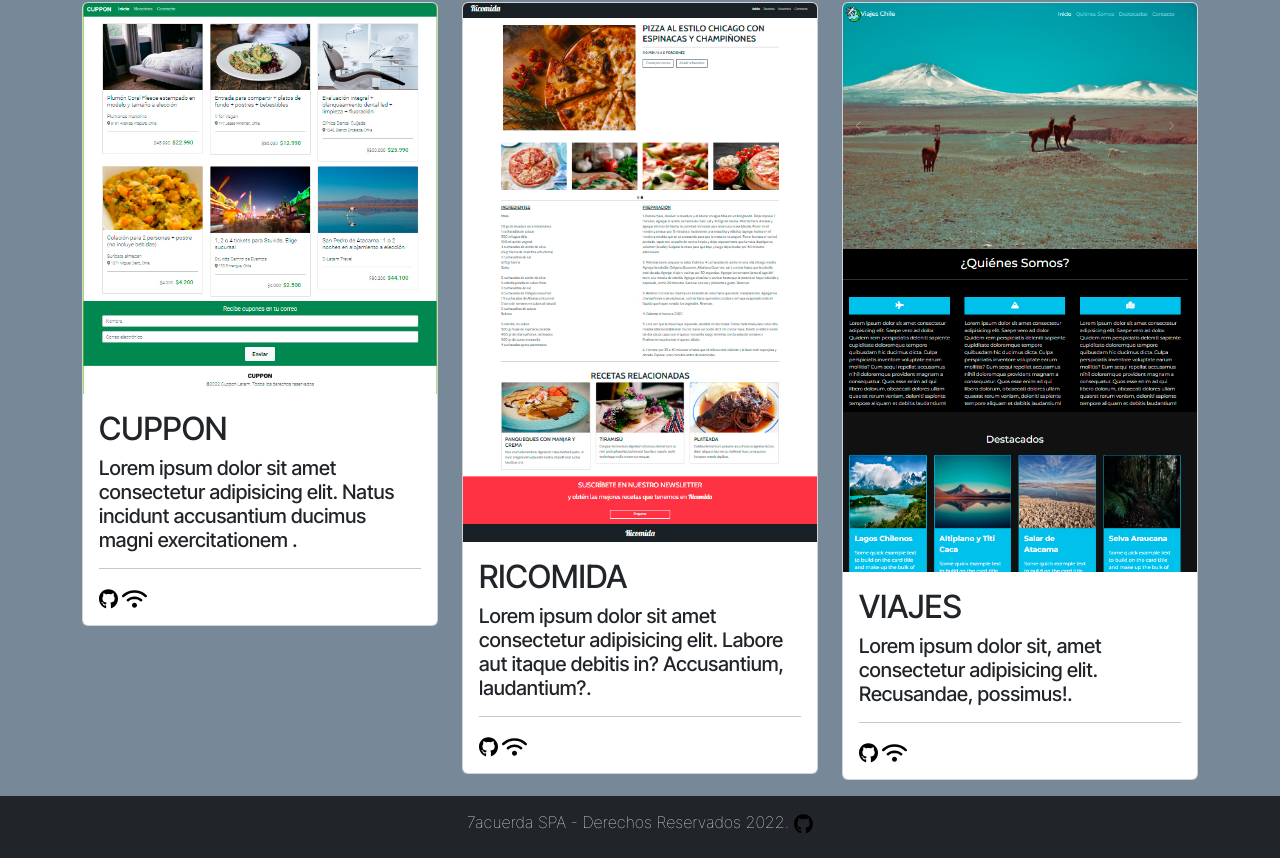
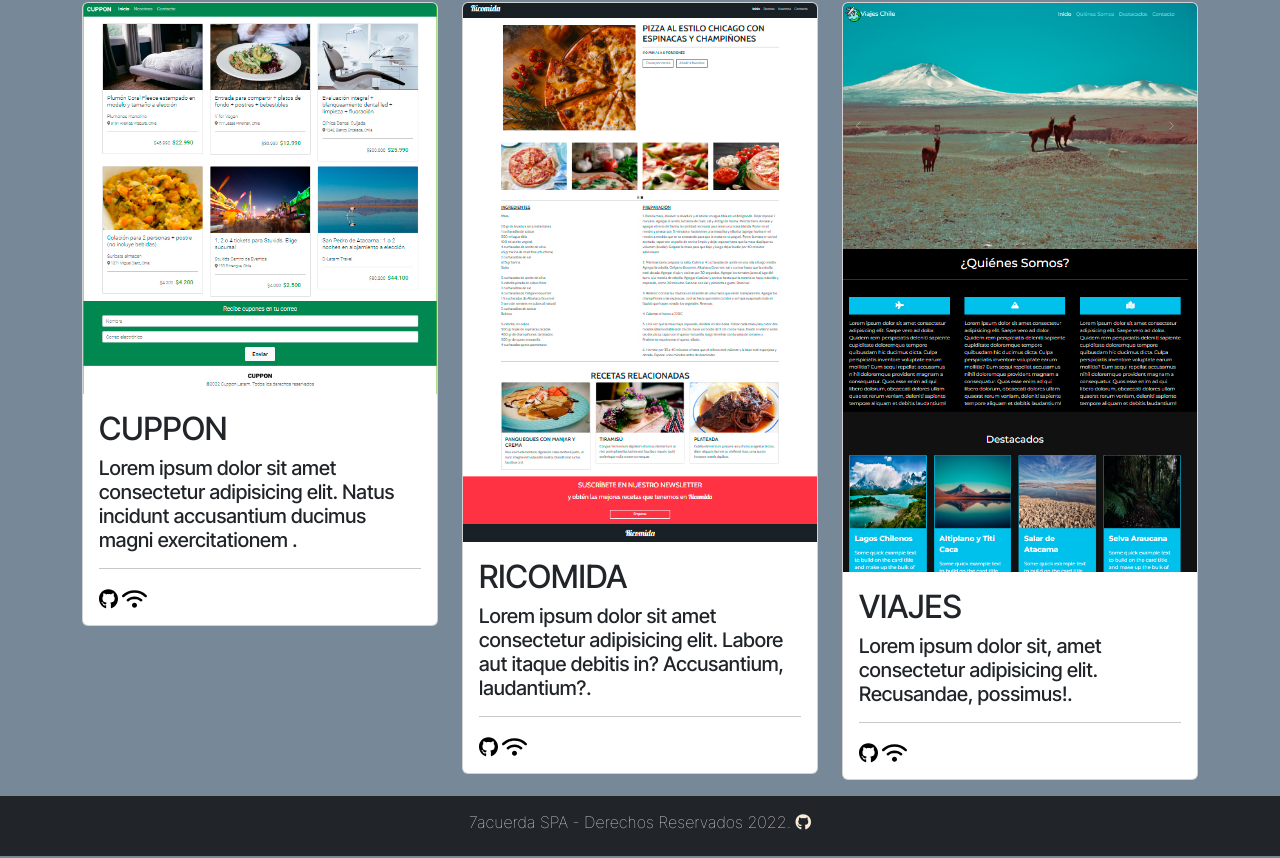
Before and after one commit to 7acuerda/PortafolioG5, a plain HTML site: page index.html in a window 1280 px wide. Shown: the part 648-1506 px from the top of the page. Drawn offline with nearby package versions, Linux system fonts and the light colour scheme.

Commit message:
poniendo icono git con enlace a mi github

```diff
--- a/index.html
+++ b/index.html
@@ -17,6 +17,11 @@
       integrity="sha384-Zenh87qX5JnK2Jl0vWa8Ck2rdkQ2Bzep5IDxbcnCeuOxjzrPF/et3URy9Bv1WTRi"
       crossorigin="anonymous"
     />
+    <link rel="stylesheet" href="https://cdnjs.cloudflare.com/ajax/libs/font-awesome/6.2.0/css/all.min.css
+
+
+
+    ">
     <link rel="stylesheet" href="./assets/css/style.css" />
     <title>Prueba módulo</title>
   </head>
@@ -150,7 +155,7 @@
       <div class="container-fluid bg-dark text-white py-3">
         <h3>7acuerda SPA - Derechos Reservados 2022.
 
-            <a class="icono" href="https://github.com/7acuerda"><img src="./assets/img/github.svg" height="20px" alt=""></a>
+            <a class="icono" href="https://github.com/7acuerda"><i class="fa-brands fa-github"></i></a>
             </h3>
       </div>
     </footer>
```
